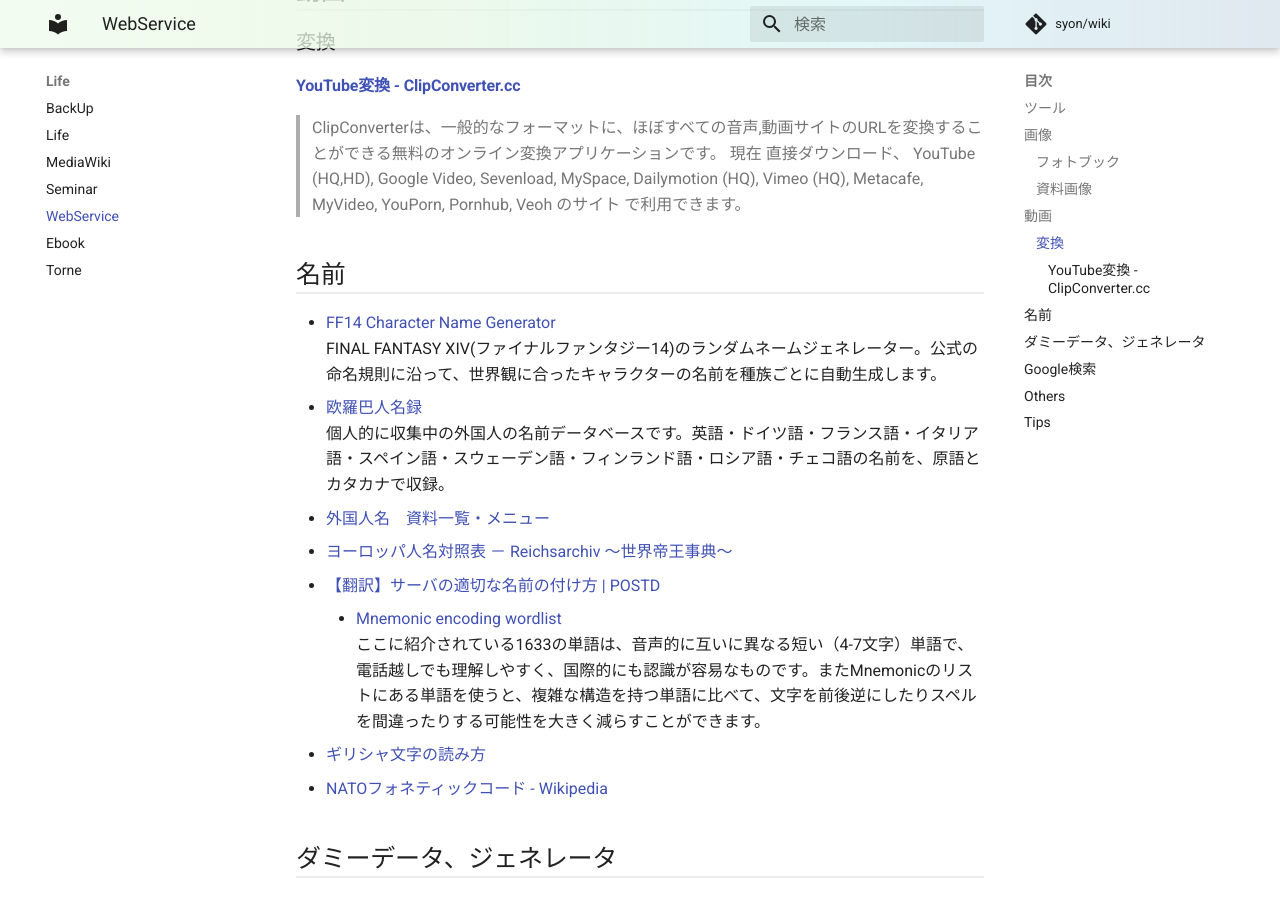
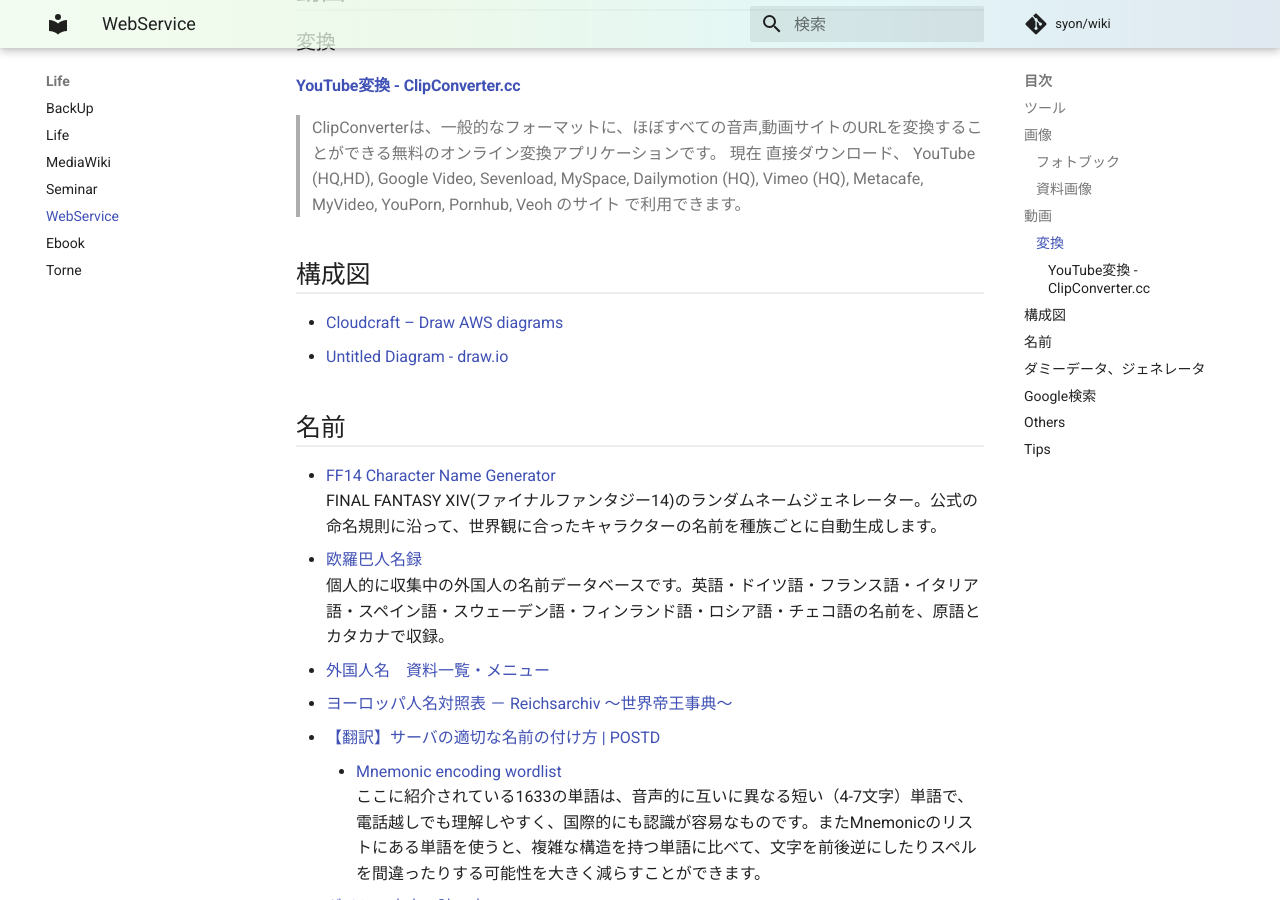
Before and after one commit to syon/wiki, an MkDocs documentation site: the page built from docs/Life/WebService.md, in a window 1280 px wide and 900 px high, scrolled down 1468 px. Built offline with MkDocs 1.6.1 and Material for MkDocs 9.7.7, drawn with Linux system fonts in a browser that asks for light colours; comment, search, counter and statistics services are not loaded.

Commit message:
:memo: diagrams

```diff
--- a/docs/Life/WebService.md
+++ b/docs/Life/WebService.md
@@ -53,6 +53,12 @@
 > ClipConverterは、一般的なフォーマットに、ほぼすべての音声,動画サイトのURLを変換することができる無料のオンライン変換アプリケーションです。 現在 直接ダウンロード、 YouTube (HQ,HD), Google Video, Sevenload, MySpace, Dailymotion (HQ), Vimeo (HQ), Metacafe, MyVideo, YouPorn, Pornhub, Veoh のサイト で利用できます。
 
 
+## 構成図
+
+- [Cloudcraft – Draw AWS diagrams](https://cloudcraft.co/)
+- [Untitled Diagram - draw.io](https://www.draw.io/)
+
+
 ## 名前
 
 - [FF14 Character Name Generator](http://fandango.exp.jp/name-generator.php)
```
